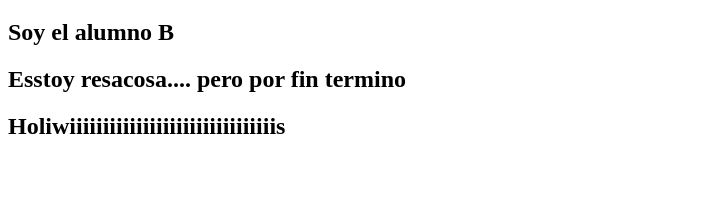
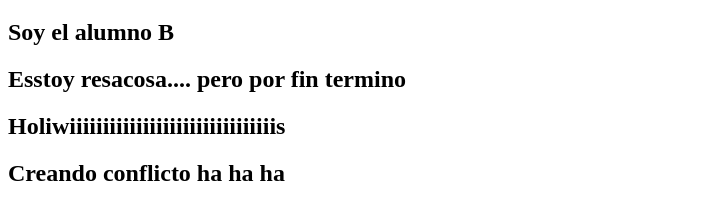
Before and after one commit to veeraG21/Silksong, a plain HTML site: page index.html in a window 1280 px wide. Shown: the part 61-280 px from the top of the page, without its empty margins (0-723 px from the left). Drawn offline with Linux system fonts and the light colour scheme.

Commit message:
intentando crear el 2o conflictoooooooo BBBBBBBBBB

```diff
--- a/index.html
+++ b/index.html
@@ -10,5 +10,5 @@
 	<h2>Soy el alumno B</h2>
 	<h2>Esstoy resacosa.... pero por fin termino</h2>
 	<h2>Holiwiiiiiiiiiiiiiiiiiiiiiiiiiiiiiiis</h2>
-
+	<h2>Creando conflicto ha ha ha</h2>
 </html>
```
